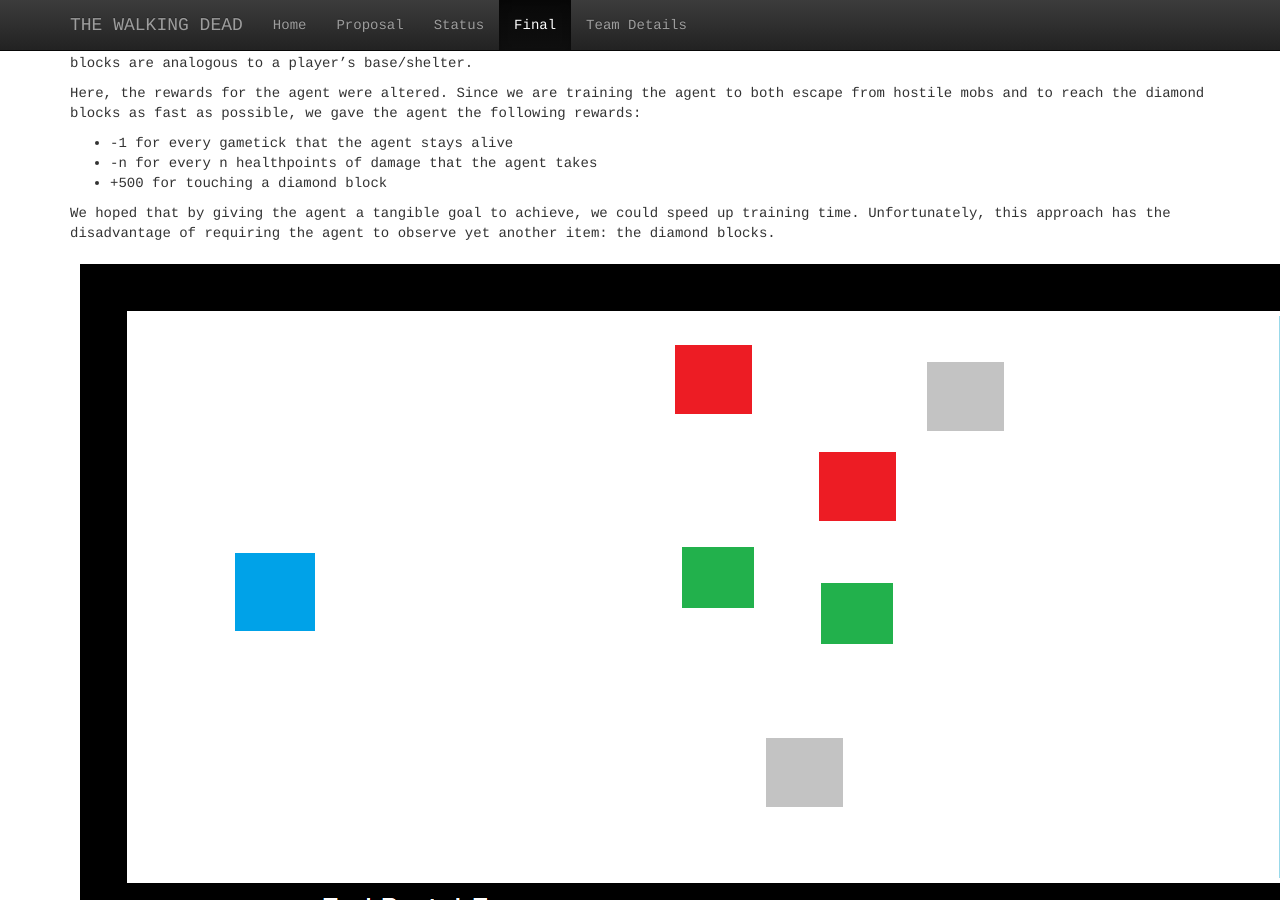
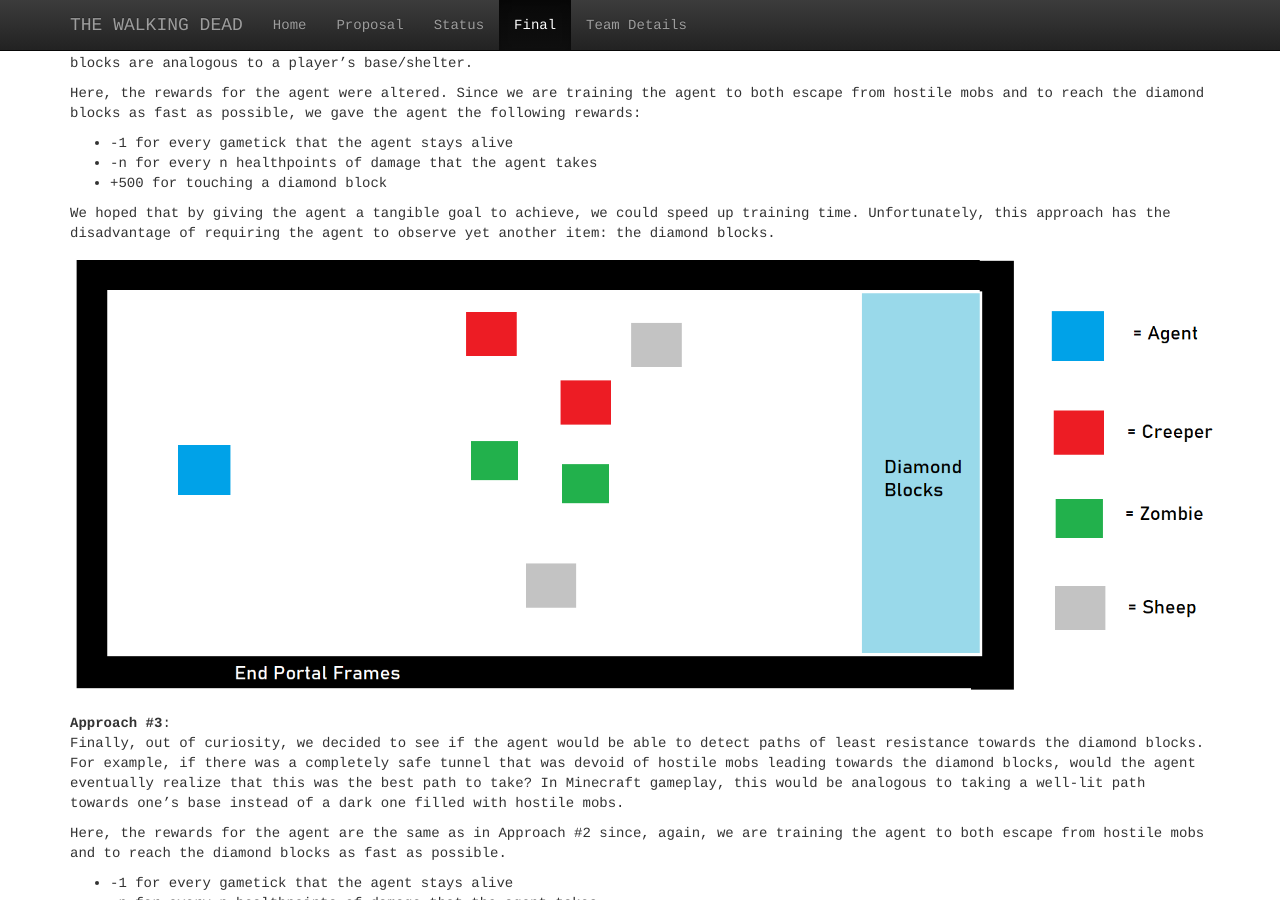
Before and after one commit to rayoh123/Moobloom, a Jekyll site: the page built from docs/final.md, in a window 1280 px wide and 900 px high, scrolled down 2466 px. Built offline with Jekyll 4.4.1, drawn with Linux system fonts in a browser that asks for light colours.

Commit message:
Changed image size

```diff
--- a/docs/final.md
+++ b/docs/final.md
@@ -64,7 +64,7 @@ as fast as possible, we gave the agent the following rewards:
 We hoped that by giving the agent a tangible goal to achieve, we could speed up training time. Unfortunately, this approach has the disadvantage of requiring the agent
 to observe yet another item: the diamond blocks.
 
-![Example setup for Approach #2](Resources/diamond_setup.png)
+<img src="Resources/diamond_setup.png" alt="drawing" width="1150" height="450"/>
 
 __Approach&nbsp;#3__:
 Finally, out of curiosity, we decided to see if the agent would be able to detect paths of least resistance
@@ -78,7 +78,7 @@ as fast as possible.
 - -n for every n healthpoints of damage that the agent takes
 - +500 for touching a diamond block
 
- <img src="Resources/corridor_setup.png" alt="drawing" width="1150" height="430"/>
+ <img src="Resources/corridor_setup.png" alt="drawing" width="1150" height="450"/>
 
 We hoped that by adding a corridor, the agent's training time would be sped up now that it had an area to hide in.
 
```
